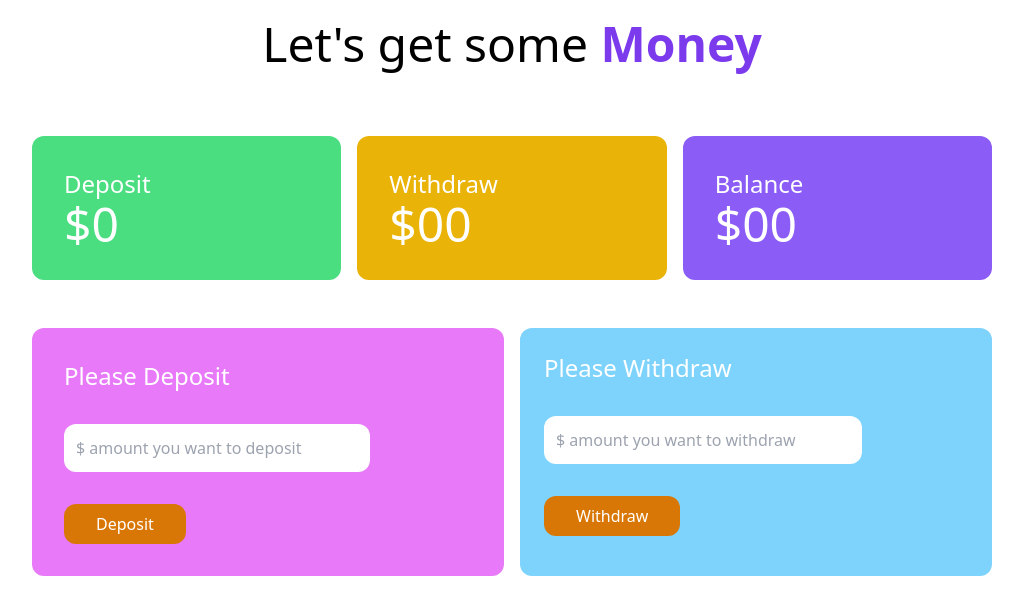
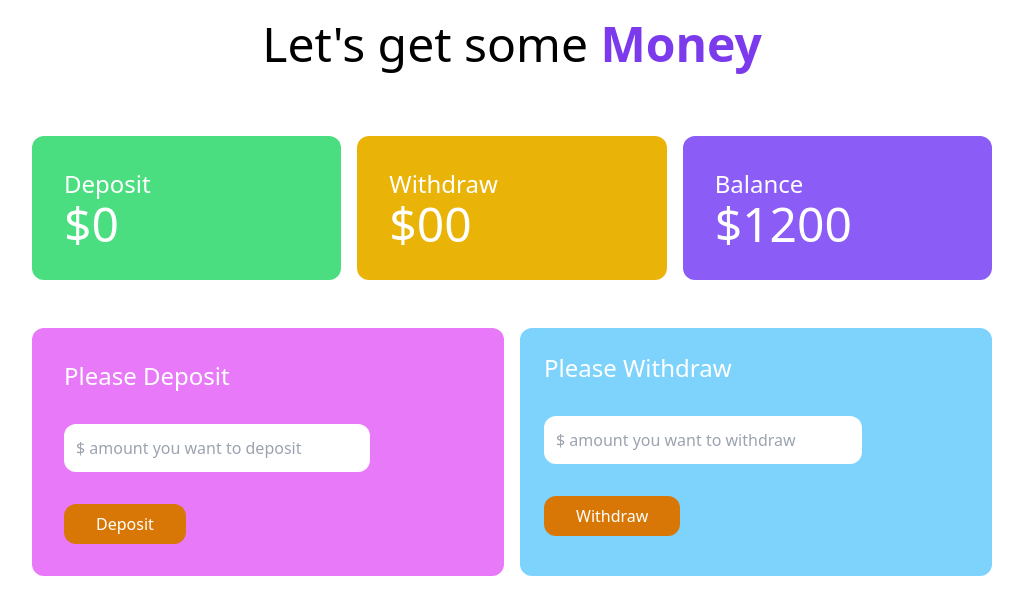
Before and after one commit to tnayem/baap-er-bank, a plain HTML site: page bank.html in a window 1280 px wide. Both pictures are taken after a click on the button "Deposit". Shown: the whole page, without its empty margins (128-1151 px from the left). Drawn offline with nearby package versions, Linux system fonts and the light colour scheme.

Commit message:
Total balance functionlity compleate

```diff
--- a/bank.html
+++ b/bank.html
@@ -26,7 +26,7 @@
                 </div>
                 <div class="bg-violet-500 p-8 rounded-xl">
                     <h4 class="text-2xl">Balance</h4>
-                    <h2 class="text-5xl">$<span>00</span></h2>
+                    <h2 class="text-5xl">$<span id="total-balance">1200</span></h2>
                 </div>
             </div>
         </section>
--- a/js/deposit.js
+++ b/js/deposit.js
@@ -1,10 +1,20 @@
+function addMoney(currentBalance, newBalance){
+    return currentBalance + newBalance;
+}
 document.getElementById('deposit-btn').addEventListener('click',function(){
+    // Deposite Section
     const depositAmount = document.getElementById('deposit-amount')
     const depositValue = Number(depositAmount.value)
 
     const depositTotal = document.getElementById('deposit-total')
     const depositTotalValu = Number(depositTotal.innerText)
-    const totalDeposit = depositTotalValu + depositValue;
+    const totalDeposit = addMoney(depositTotalValu, depositValue)
     depositTotal.innerText = totalDeposit;
+    // Total Balance Section
+    const totalBalanceString = document.getElementById('total-balance')
+    const currentBalance = Number(totalBalanceString.innerText);
+    const totalBalance = addMoney(currentBalance , depositValue)
+    totalBalanceString.innerText = totalBalance;
+    depositAmount.value = '';
 
 })
```
